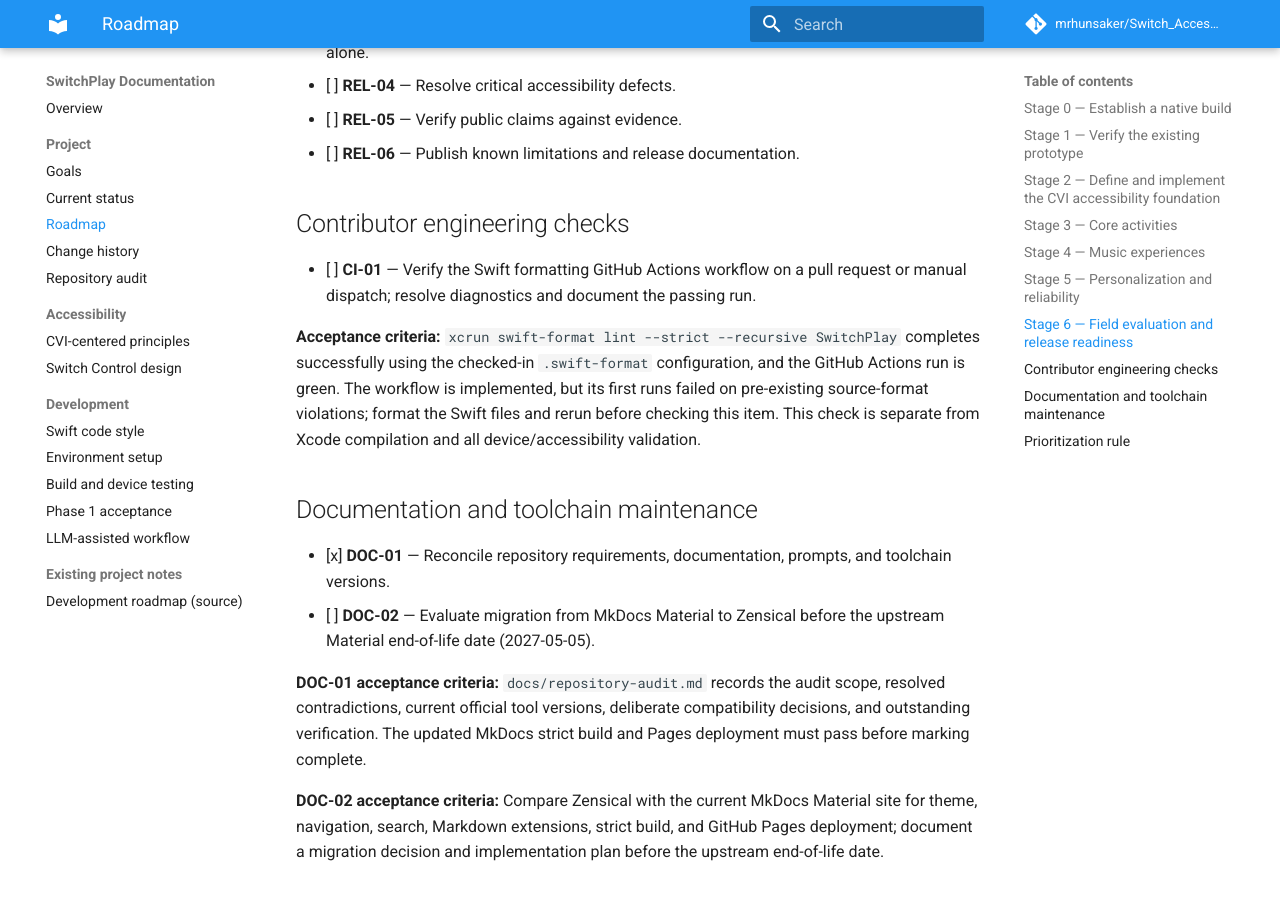
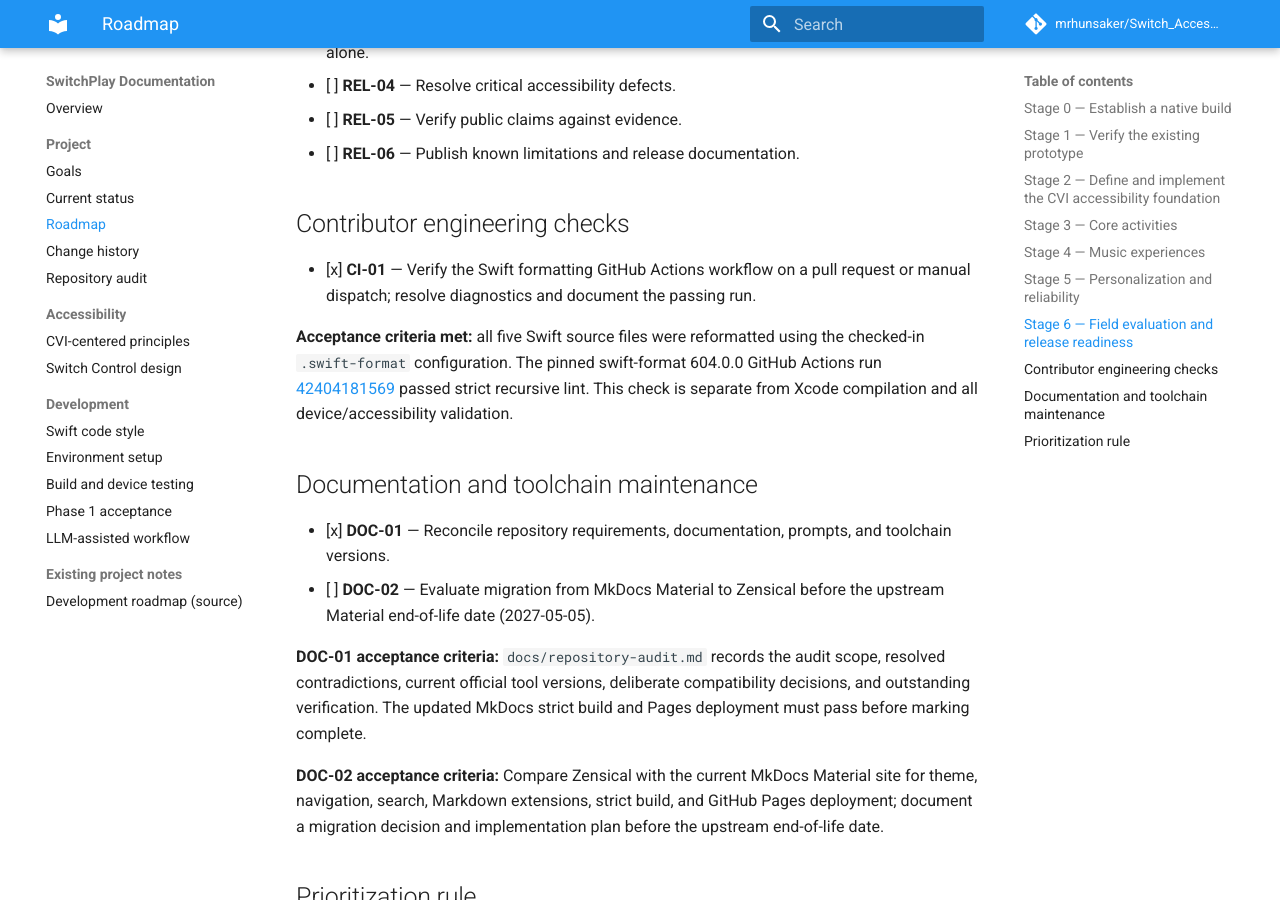
Before and after one commit to mrhunsaker/Switch_Access_iPadOS_App, an MkDocs documentation site: the page built from docs/roadmap.md, in a window 1280 px wide and 900 px high, scrolled down 2741 px. Built offline with MkDocs 1.6.1 and Material for MkDocs 9.7.7, drawn with Linux system fonts in a browser that asks for light colours; comment, search, counter and statistics services are not loaded.

Commit message:
Mark CI-01 complete with passing evidence

```diff
--- a/docs/roadmap.md
+++ b/docs/roadmap.md
@@ -73,9 +73,9 @@ Each activity must have acceptance criteria, accessible interaction paths, and t
 - [ ] **REL-06** — Publish known limitations and release documentation.
 
 ## Contributor engineering checks
-- [ ] **CI-01** — Verify the Swift formatting GitHub Actions workflow on a pull request or manual dispatch; resolve diagnostics and document the passing run.
+- [x] **CI-01** — Verify the Swift formatting GitHub Actions workflow on a pull request or manual dispatch; resolve diagnostics and document the passing run.
 
-**Acceptance criteria:** `xcrun swift-format lint --strict --recursive SwitchPlay` completes successfully using the checked-in `.swift-format` configuration, and the GitHub Actions run is green. The workflow is implemented, but its first runs failed on pre-existing source-format violations; format the Swift files and rerun before checking this item. This check is separate from Xcode compilation and all device/accessibility validation.
+**Acceptance criteria met:** all five Swift source files were reformatted using the checked-in `.swift-format` configuration. The pinned swift-format 604.0.0 GitHub Actions run [42404181569](https://github.com/mrhunsaker/Switch_Access_iPadOS_App/actions/runs/42404181569) passed strict recursive lint. This check is separate from Xcode compilation and all device/accessibility validation.
 
 ## Documentation and toolchain maintenance
 - [x] **DOC-01** — Reconcile repository requirements, documentation, prompts, and toolchain versions.
```
